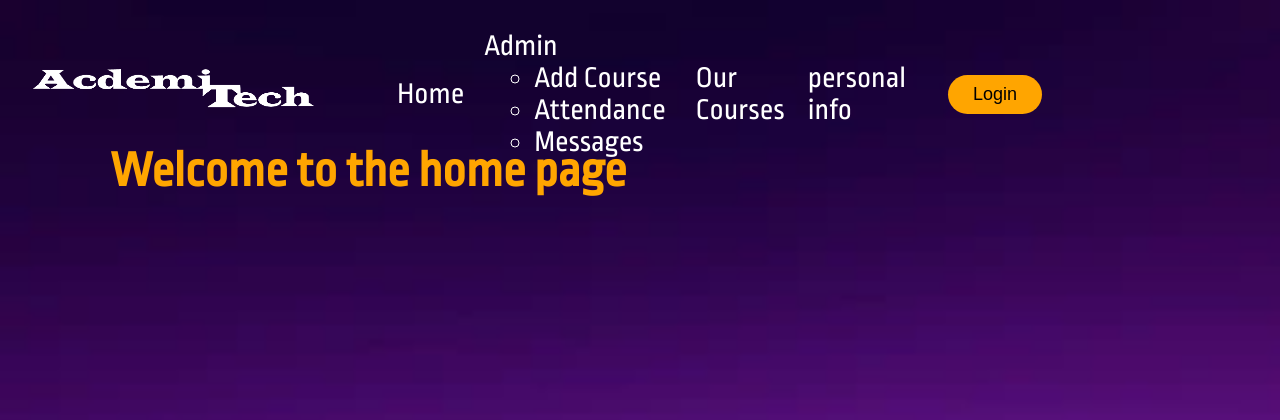
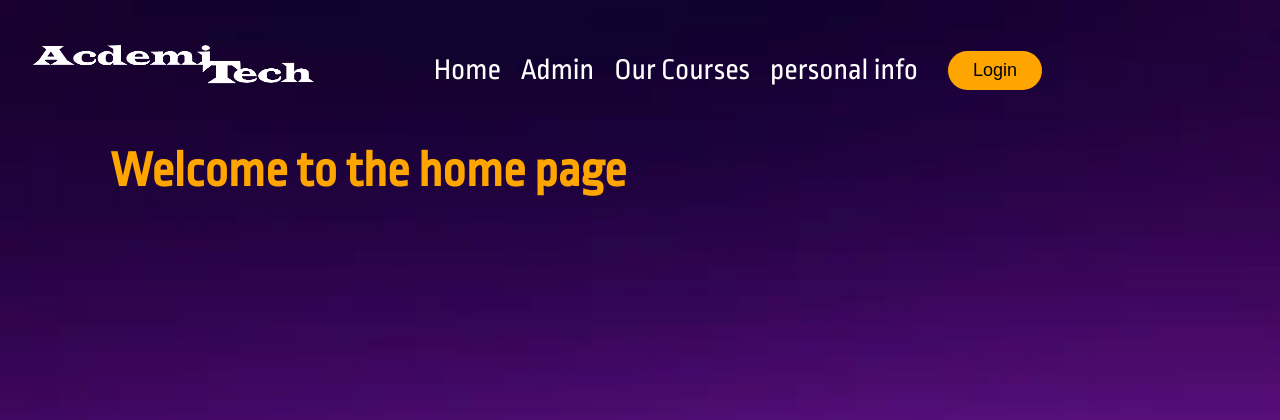
Before and after one commit to Gali135/1303-flask-student-project, a Flask app: page / in a window 1280 px wide. Shown: the top 420 px of the page. Run offline with Flask 3, Linux system fonts and the light colour scheme.

Commit message:
dropdown menu prog

```diff
--- a/static/css/style.css
+++ b/static/css/style.css
@@ -68,6 +68,33 @@ header {
 .nav_links li a:hover{
     color: orange;
 }
+.nav_links li:last-child {
+    margin-right: 0;
+  }
+.dropdown-menu {
+    display: none;
+    position: absolute;
+    top: 100%;
+    left: 0;
+    list-style: none;
+    padding: 0;
+    margin: 0;
+  }
+
+  .dropdown-menu li {
+    margin: 0;
+  }
+
+  .dropdown-menu li a {
+    display: block;
+    padding: 10px;
+    color: #fff;
+    text-decoration: none;
+  }
+
+  .dropdown-menu li a:hover {
+    background-color: #555;
+  }
 button{
 
     padding: 9px 25px;
--- a/static/index.js
+++ b/static/index.js
@@ -1,8 +1,24 @@
 
 var today = new Date();
 var date = today.toLocaleDateString();
-document.getElementById("localDate").innerHTML = date
+// document.getElementById("localDate").innerHTML = date
 
+document.addEventListener("DOMContentLoaded", function() {
+  var dropdowns = document.getElementsByClassName("dropdown");
+
+  for (var i = 0; i < dropdowns.length; i++) {
+    dropdowns[i].addEventListener("mouseover", function() {
+      this.classList.add("open");
+      var dropdownMenu = this.getElementsByClassName("dropdown-menu")[0];
+      dropdownMenu.style.display = "block";
+    });
+    dropdowns[i].addEventListener("mouseout", function() {
+      this.classList.remove("open");
+      var dropdownMenu = this.getElementsByClassName("dropdown-menu")[0];
+      dropdownMenu.style.display = "none";
+    });
+  }
+});
 
 function addCourse() {
   alert("Corse was added succefuly !");
@@ -32,20 +48,4 @@ function Message(props){
   );
 }
 
-reactDOM.render(<Message interval={5000} />, document.getElementById("messages"));
-
-var dropdowns = document.getElementsByClassName("dropdown");
-
-for (var i = 0; i < dropdowns.length; i++) {
-  dropdowns[i].addEventListener("mouseover", function() {
-    this.classList.add("open");
-    var dropdownMenu = this.getElementsByClassName("dropdown-menu")[0];
-    dropdownMenu.style.display = "block";
-  });
-
-  dropdowns[i].addEventListener("mouseout", function() {
-    this.classList.remove("open");
-    var dropdownMenu = this.getElementsByClassName("dropdown-menu")[0];
-    dropdownMenu.style.display = "none";
-  });
-}
+// reactDOM.render(<Message interval={5000} />, document.getElementById("messages"));
--- a/templates/index.html
+++ b/templates/index.html
@@ -1,7 +1,7 @@
 {% include 'header.html' %}
 {%block head%}
 {% endblock %}
-<link rel="stylesheet" href="style.css">
+<link rel="stylesheet" href="/static/css/style.css">
     <title>Home</title>
 </head>
 <body>
```
